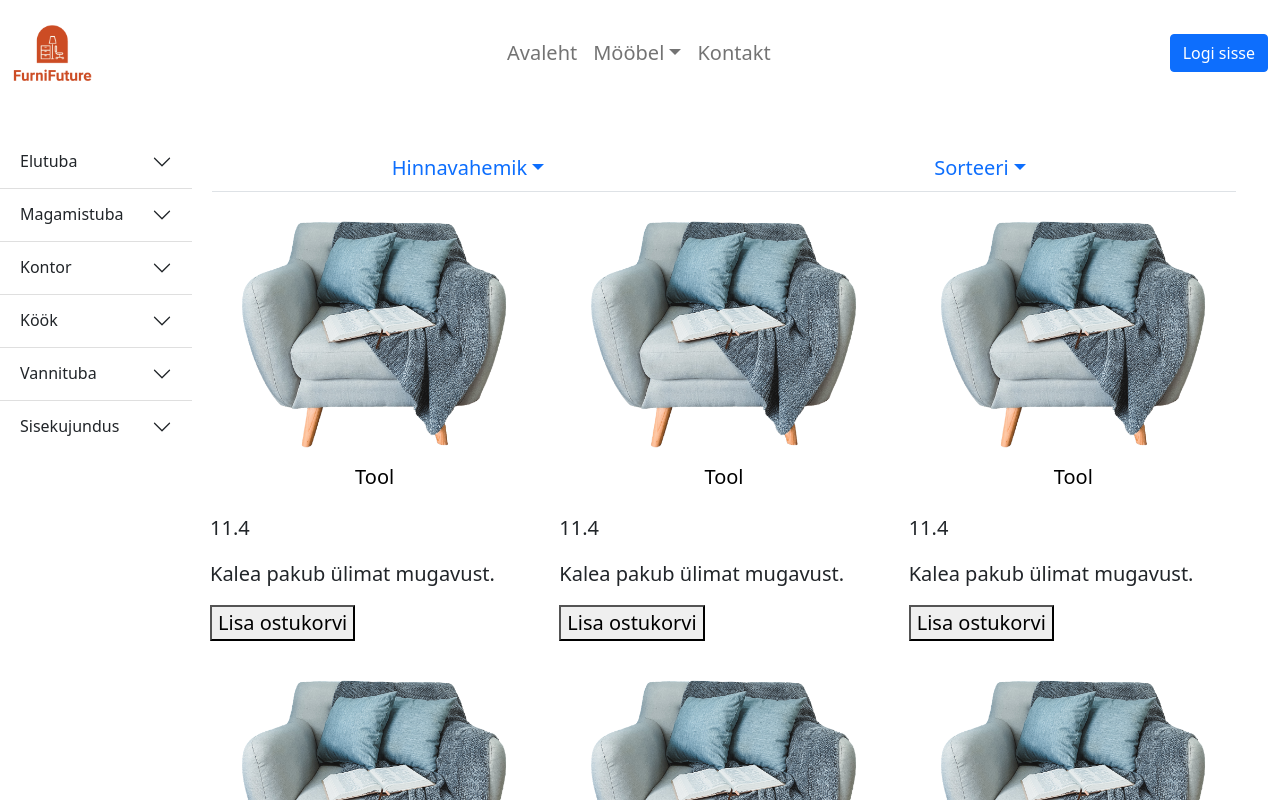
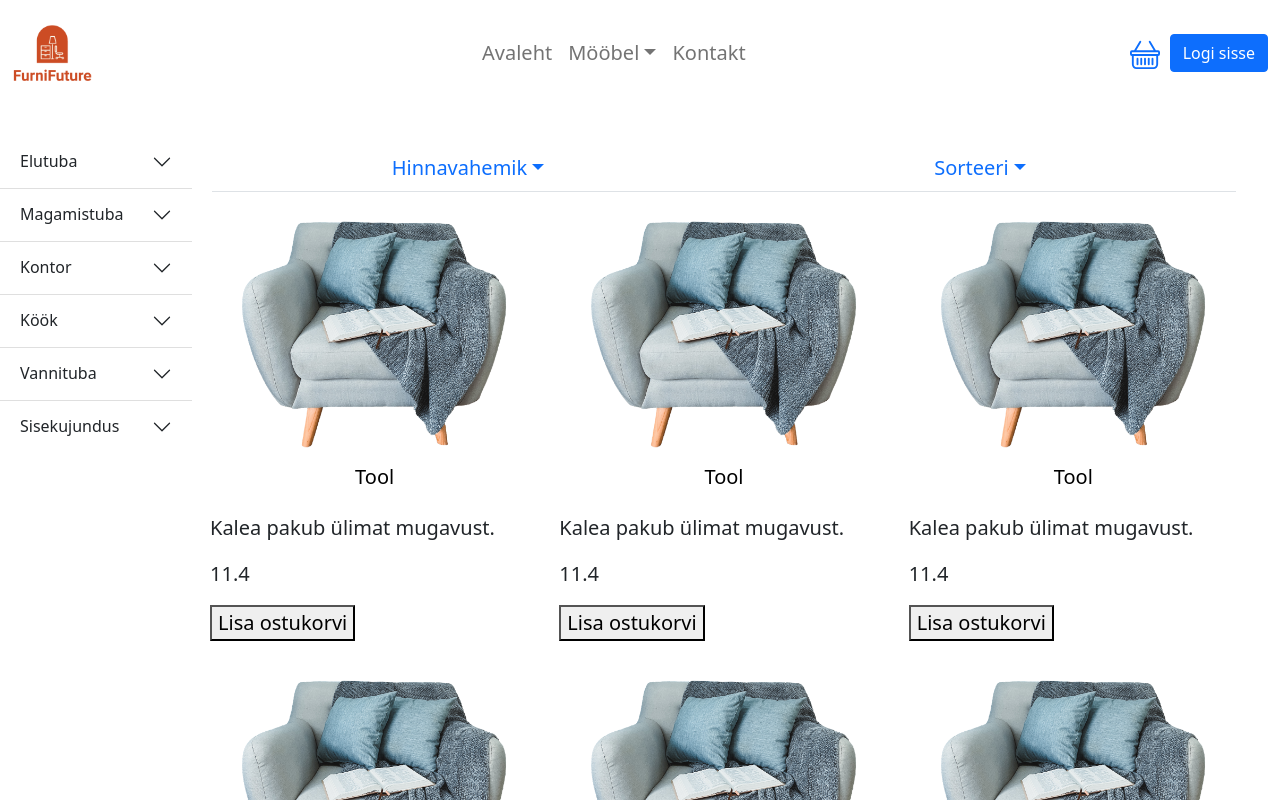
Before and after one commit to andrestammistu/FurniFuture, a Next.js app: page /products in a window 1280 px wide. Shown: the top 800 px of the page. Built offline with nearby package versions, Linux system fonts and the light colour scheme.

Commit message:
basket link in header

```diff
--- a/components/header.js
+++ b/components/header.js
@@ -1,4 +1,5 @@
 import Navbar from 'react-bootstrap/Navbar'
+import Link from 'next/link'
 import Container from 'react-bootstrap/Container'
 import Nav from 'react-bootstrap/Nav'
 import NavDropdown from 'react-bootstrap/NavDropdown'
@@ -39,6 +40,23 @@ export default function Header(){
                             </NavDropdown>
                             <Nav.Link href="/#contact">Kontakt</Nav.Link>
                         </Nav>
+                        <Link href="#" className="d-flex">
+                                <a style={{padding:"10px"}}>
+                                    <svg xmlns="http://www.w3.org/2000/svg"
+                                        width="30px"
+                                        height="30px"
+                                        fill="currentColor"
+                                        class="bi bi-basket"
+                                        viewBox="0 0 16 16">
+                                            <path d="M5.757 1.071a.5.5 0 0 1 .172.686L3.383 6h9.234L10.07 1.757a.5.5 0 1 1
+                                                    .858-.514L13.783 6H15a1 1 0 0 1 1 1v1a1 1 0 0 1-1 1v4.5a2.5 2.5 0 0 1-2.5 2.5h-9A2.5 2.5 0 0 1 1 13.5V9a1 1 0 0 1-1-1V7a1
+                                                    1 0 0 1 1-1h1.217L5.07 1.243a.5.5 0 0 1 .686-.172zM2 9v4.5A1.5 1.5 0 0 0 3.5 15h9a1.5 1.5 0 0 0 1.5-1.5V9H2zM1 7v1h14V7H1zm3
+                                                    3a.5.5 0 0 1 .5.5v3a.5.5 0 0 1-1 0v-3A.5.5 0 0 1 4 10zm2 0a.5.5 0 0 1 .5.5v3a.5.5 0 0 1-1 0v-3A.5.5 0 0 1 6 10zm2 0a.5.5 0 0 1
+                                                    .5.5v3a.5.5 0 0 1-1 0v-3A.5.5 0 0 1 8 10zm2 0a.5.5 0 0 1 .5.5v3a.5.5 0 0 1-1 0v-3a.5.5 0 0 1 .5-.5zm2 0a.5.5 0 0 1 .5.5v3a.5.5 0 0 1-1
+                                                    0v-3a.5.5 0 0 1 .5-.5z"/>
+                                    </svg>
+                                </a>
+                            </Link>
                         <Form className="d-flex">
                             <LoginButton></LoginButton>
                         </Form>
--- a/components/products_gallery.js
+++ b/components/products_gallery.js
@@ -6,8 +6,8 @@ export default function ProductsGallery(props){
         }}>
             <Gallery image={props.image} heading={props.heading} url={props.url}/>
             <div>
+                <p className="text">{props.body}</p>
                 <p>{props.price}</p>
-                <p className="text">{props.body}</p>
                 <button>Lisa ostukorvi</button>
             </div>
         </div>
--- a/components/products_layout.js
+++ b/components/products_layout.js
@@ -17,13 +17,14 @@ export default function Layout(){
                 <div style={{width:"80%", marginLeft:"20px"}}>
                     <h1>{router.query.subcategory}</h1>
                     <Filter/>
-                    <div className="row row-cols-1 row-cols-md-3 g-6">
+                    <div className="row row-cols-1 row-cols-md-3 g-6" >
                         <ProductsGallery price="11.4" body="Kalea pakub ülimat mugavust." image={"/images/sofa.png"} heading="Tool" url={'/product/1'}/>
                         <ProductsGallery price="11.4" body="Kalea pakub ülimat mugavust." image={"/images/sofa.png"} heading="Tool"/>
                         <ProductsGallery price="11.4" body="Kalea pakub ülimat mugavust." image={"/images/sofa.png"} heading="Tool"/>
                         <ProductsGallery price="11.4" body="Kalea pakub ülimat mugavust." image={"/images/sofa.png"} heading="Tool"/>
                         <ProductsGallery price="11.4" body="Kalea pakub ülimat mugavust." image={"/images/sofa.png"} heading="Tool"/>
                         <ProductsGallery price="11.4" body="Kalea pakub ülimat mugavust." image={"/images/sofa.png"} heading="Tool"/>
+
                     </div>
                 </div>
             </div>
--- a/models/product.js
+++ b/models/product.js
@@ -1,6 +1,6 @@
 import { DataTypes } from 'sequelize';
 
-export default function(sequelize) {
+export default function Product(sequelize) {
     return sequelize.define('Product', {
         name: {
             type: Sequelize.TEXT,
--- a/package.json
+++ b/package.json
@@ -4,8 +4,9 @@
   "description": "",
   "main": "index.js",
   "dependencies": {
+    "bootstrap": "^5.1.3",
+    "bootstrap-icons": "^1.7.1",
     "mysql2": "^2.3.2",
-    "bootstrap": "^5.1.3",
     "next": "^11.1.2",
     "react": "^17.0.2",
     "react-bootstrap": "^2.0.0-rc.1",
```
Also changed, not shown: 1 other file (tests, documents, lock files or other folders).
